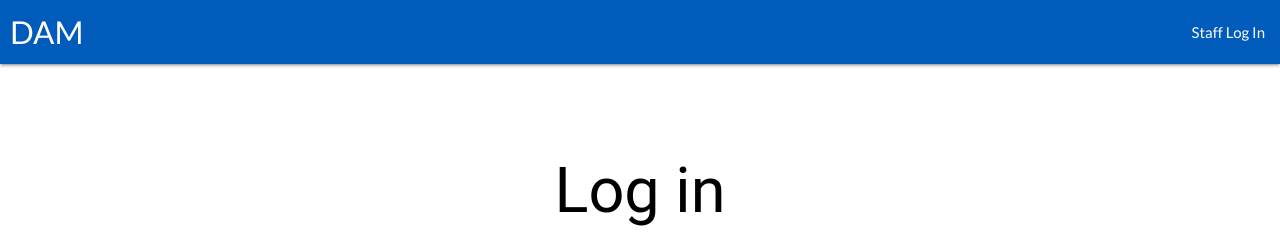
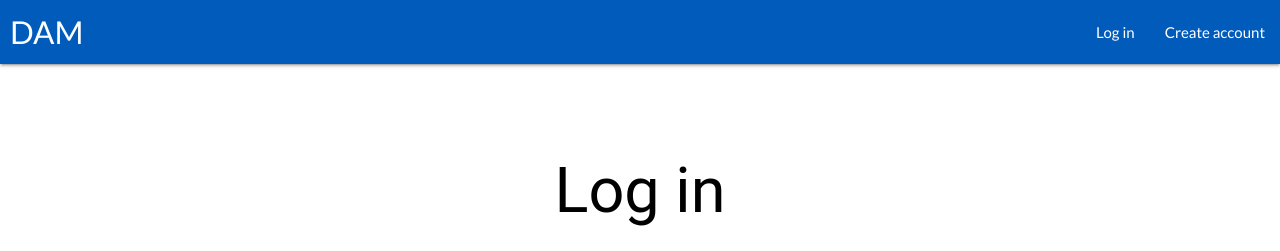
Before and after one commit to anandimous/DAM, a Django app: page /users/log-in/?next=/dashboard/ in a window 1280 px wide. Shown: the top 251 px of the page. Run offline with Django 3.2, Linux system fonts and the light colour scheme; parts of the project's set-up code (start-up, migrations or seed data) failed here and were passed over; some libraries are stand-ins or nearby versions.

Commit message:
Update navigation links for anonymous users
Fixes #152:
- Change "Staff Log In" to "Log in"
- Add link to "Create account" page

```diff
--- a/dam/core/templates/base.html
+++ b/dam/core/templates/base.html
@@ -23,21 +23,23 @@
             <ul class="right hide-on-med-and-down">
                 {% if user.is_authenticated %}
                     <li><a href="{% url 'showDash' %}">Dashboard</a></li>
-                    <li><a href="{% url 'users:log-out' %}">Log Out</a></li>
+                    <li><a href="{% url 'users:log-out' %}">Log out</a></li>
                 {% else %}
-                    <li><a href="{% url 'users:log-in' %}">Staff Log In</a></li>
+                    <li><a href="{% url 'users:log-in' %}">Log in</a></li>
+                    <li><a href="{% url 'users:create-account' %}">Create account</a></li>
                 {% endif %}
             </ul>
         </div>
     </nav>
 
     <ul class="sidenav" id="mobile-demo">
-    <br>
-          {% if user.is_authenticated %}
-              <li><a href="{% url 'showDash' %}">Dashboard</a></li>
-              <li><a href="{% url 'users:log-out' %}">Log Out</a></li>
+        <br>
+        {% if user.is_authenticated %}
+            <li><a href="{% url 'showDash' %}">Dashboard</a></li>
+            <li><a href="{% url 'users:log-out' %}">Log out</a></li>
         {% else %}
-              <li><a href="{% url 'users:log-in' %}">Staff Log In</a></li>
+            <li><a href="{% url 'users:log-in' %}">Log in</a></li>
+            <li><a href="{% url 'users:create-account' %}">Create account</a></li>
         {% endif %}
     </ul>
 
```
